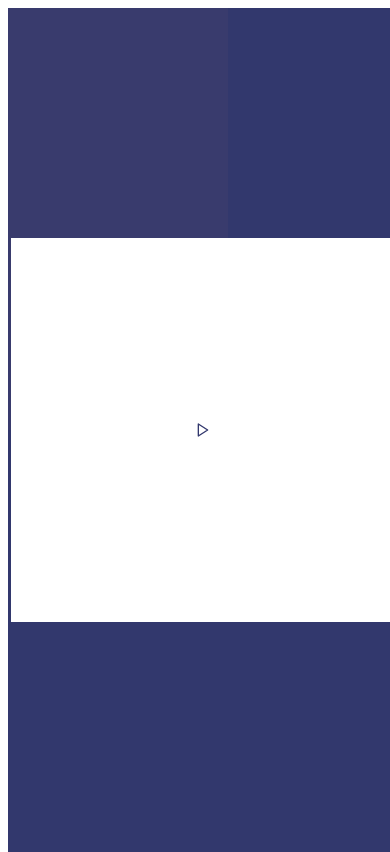
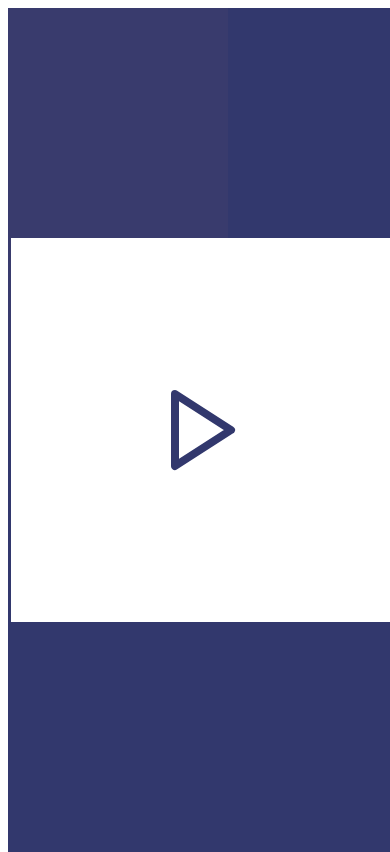
Before and after one commit to bamdadfr/memaudio-org--www, a Next.js app: page / in a window 390 px wide. Built offline with nearby package versions, Linux system fonts and the light colour scheme.

Commit message:
feat: add responsive font-size + width, height and gaps based on root em

```diff
--- a/src/components/grid/grid.component.styles.js
+++ b/src/components/grid/grid.component.styles.js
@@ -7,5 +7,5 @@ export const Container = styled.div`
     display: grid;
     grid-template-columns: repeat(${(props) => props.columns.toFixed (0)}, 1fr);
     grid-template-rows: repeat(${(props) => props.rows}, 1fr);
-    grid-gap: 0.2em;
+    grid-gap: 0.667rem;
 `
--- a/src/layouts/default/default.layout.styles.js
+++ b/src/layouts/default/default.layout.styles.js
@@ -12,31 +12,37 @@ export const Container = styled.div`
     height: 100vh;
 
     background: transparent;
+    overflow: hidden;
 `
 
 export const Wrapper = styled.div`
     @media screen and ${Breakpoints.mobile} {
-        width: 24em;
-        height: 24em;
+        width: 24rem;
+        height: 24rem;
+        font-size: 6em;
     }
 
     @media screen and ${Breakpoints.tablet} {
-        width: 32em;
-        height: 32em;
+        width: 32rem;
+        height: 32rem;
+        font-size: 10em;
     }
 
     @media screen and ${Breakpoints.desktop} {
-        width: 35em;
-        height: 35em;
+        width: 36rem;
+        height: 36rem;
+        font-size: 12em;
     }
 
     @media screen and ${Breakpoints.widescreen} {
-        width: 38em;
-        height: 38em;
+        width: 38rem;
+        height: 38rem;
+        font-size: 13em;
     }
 
     @media screen and ${Breakpoints.fullhd} {
-        width: 42em;
-        height: 42em;
+        width: 42rem;
+        height: 42rem;
+        font-size: 15em;
     }
 `
```
